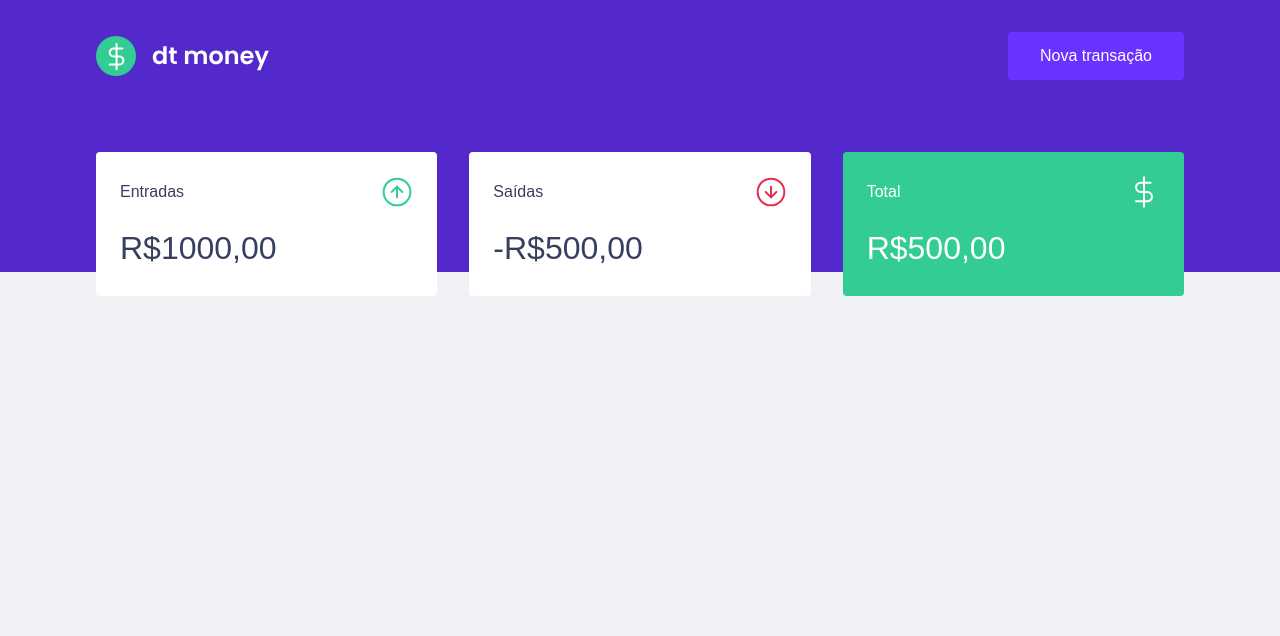
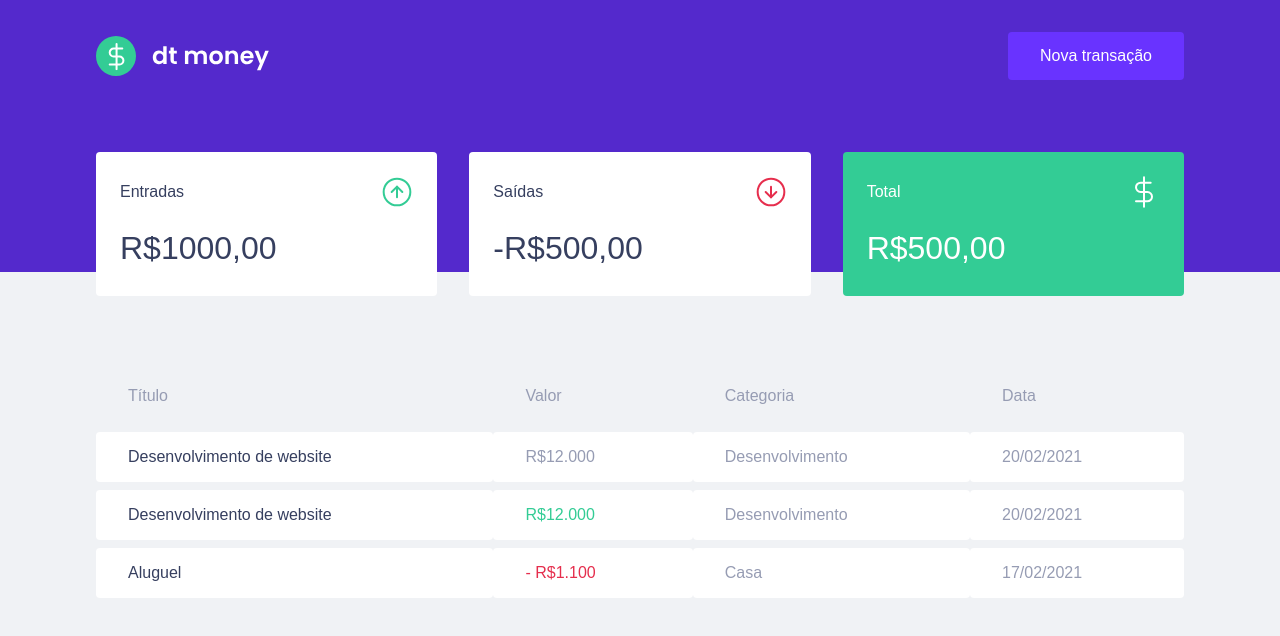
Before and after one commit to Welber33/dtmoney_ignite, a React (Create React App) app: page / in a window 1280 px wide. Shown: the top 636 px of the page. Built offline with nearby package versions, Linux system fonts and the light colour scheme.

Commit message:
Componente: TransactionsTable

```diff
--- a/src/App.tsx
+++ b/src/App.tsx
@@ -1,5 +1,6 @@
 import { Dashboard } from './components/Dashboard';
 import { Header } from './components/Header';
+import { TransactionsTable } from './components/TransactionsTable';
 import { GlobalStyle } from './styles/global';
 
 export function App() {
--- a/src/components/Dashboard/index.tsx
+++ b/src/components/Dashboard/index.tsx
@@ -1,11 +1,13 @@
 import { Container } from './styles';
 
 import { Summary } from '../Summary'
+import { TransactionsTable } from '../TransactionsTable';
 
 export function Dashboard() {
     return (
         <Container>
             <Summary />
+            <TransactionsTable />
         </Container>
     )
 }
--- /dev/null
+++ b/src/components/TransactionsTable/index.tsx
@@ -0,0 +1,39 @@
+import { Container } from "./styles";
+
+export function TransactionsTable() {
+    return (
+        <Container>
+            <table>
+                <thead>
+                    <tr>
+                        <th>Título</th>
+                        <th>Valor</th>
+                        <th>Categoria</th>
+                        <th>Data</th>
+                    </tr>
+                </thead>
+
+                <tbody>
+                    <tr>
+                        <td>Desenvolvimento de website</td>
+                        <td>R$12.000</td>
+                        <td>Desenvolvimento</td>
+                        <td>20/02/2021</td>
+                    </tr>
+                    <tr>
+                        <td>Desenvolvimento de website</td>
+                        <td className="deposit">R$12.000</td>
+                        <td>Desenvolvimento</td>
+                        <td>20/02/2021</td>
+                    </tr>
+                    <tr>
+                        <td>Aluguel</td>
+                        <td className="withdraw">- R$1.100</td>
+                        <td>Casa</td>
+                        <td>17/02/2021</td>
+                    </tr>
+                </tbody>
+            </table>
+        </Container>
+    )
+}
--- /dev/null
+++ b/src/components/TransactionsTable/styles.ts
@@ -0,0 +1,38 @@
+import styled from "styled-components";
+
+export const Container = styled.div`
+    margin-top: 4rem;
+
+    table{
+        width: 100%;
+        border-spacing: 0 0.5rem;
+
+        th {
+            color: var(--text-body);
+            font-weight: 400;
+            padding: 1rem 2rem;
+            text-align: left;
+            line-height: 1.5rem;
+        }
+
+        td {
+            padding: 1rem 2rem;
+            border: 0;
+            background: var(--shape);
+            color: var(--text-body);
+            border-radius: 0.25rem;
+
+            &:first-child {
+                color: var(--text-title);
+            }
+
+            &.deposit {
+                color: var(--green);
+            }
+
+            &.withdraw {
+                color: var(--red);
+            }
+        }
+    }
+`
```
